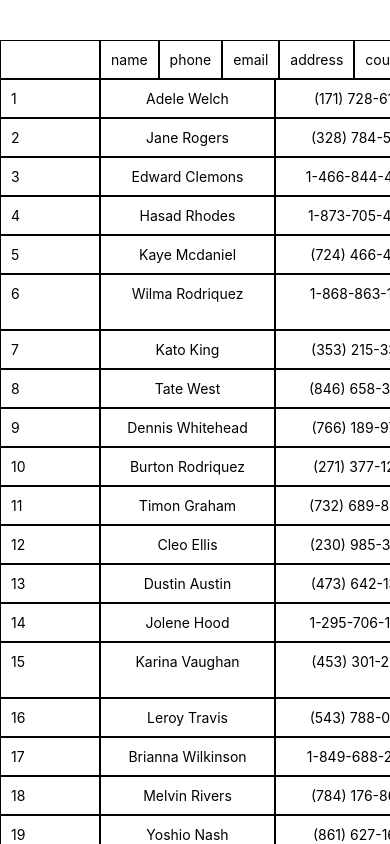
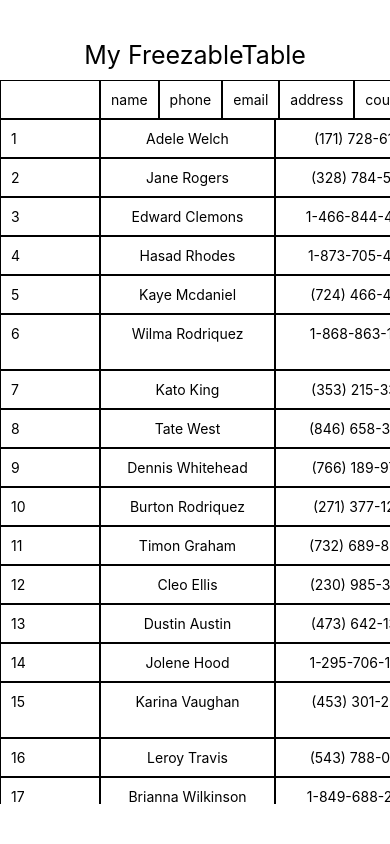
Before and after one commit to DrewIndeed/react-native-projects, a React Native app in the folder freezable-table/: screen / in a window 390 px wide. Built offline with nearby package versions, Linux system fonts and the light colour scheme.

Commit message:
106: try to use table within an outside View container

```diff
--- a/freezable-table/App.tsx
+++ b/freezable-table/App.tsx
@@ -1,4 +1,4 @@
-// import { View, StyleSheet } from 'react-native';
+import { View, Text, StyleSheet } from 'react-native';
 import testData from './testData.js';
 import FreezableTable from './FreezableTable';
 
@@ -37,6 +37,8 @@ import FreezableTable from './FreezableTable';
 */
 export default function App() {
   return (
+    <View style={styles.container}>
+      <Text style={styles.title}>My FreezableTable</Text>
       <FreezableTable
         data={testData}
         width={[100, 175, 175, 275, 250, 175]}
@@ -49,7 +51,6 @@ export default function App() {
         // capHeader={true}
         // upperHeader={true}
 
-      marginTop={40}
         // bgColors={{
         //   cornerCell: 'cyan',
         //   header: 'lime',
@@ -63,5 +64,18 @@ export default function App() {
         //   body: '#000',
         // }}
       />
+    </View>
   );
 }
+
+const styles = StyleSheet.create({
+  container: {
+    flex: 1,
+    marginVertical: 40,
+  },
+  title: {
+    fontSize: 25,
+    textAlign: 'center',
+    marginBottom: 10,
+  },
+});
--- a/freezable-table/FreezableTable.tsx
+++ b/freezable-table/FreezableTable.tsx
@@ -85,7 +85,9 @@ export default function FreezableTable({
     );
 
   if (width.length !== Object.keys(data[0]).length + 1)
-    throw new Error("[FreezableTable Error]: Invalid length for 'width' array");
+    throw new Error(
+      "[FreezableTable Error]: Invalid length for 'width' array, must be same length as data keys amount"
+    );
 
   if (width.some((value) => value <= 0))
     throw new Error(
```
Lines whose indentation alone changed are shown as unchanged.
